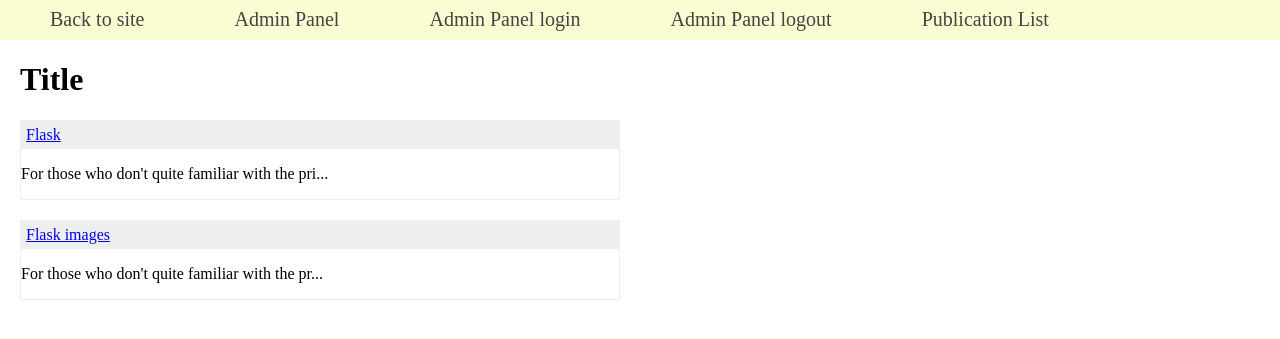
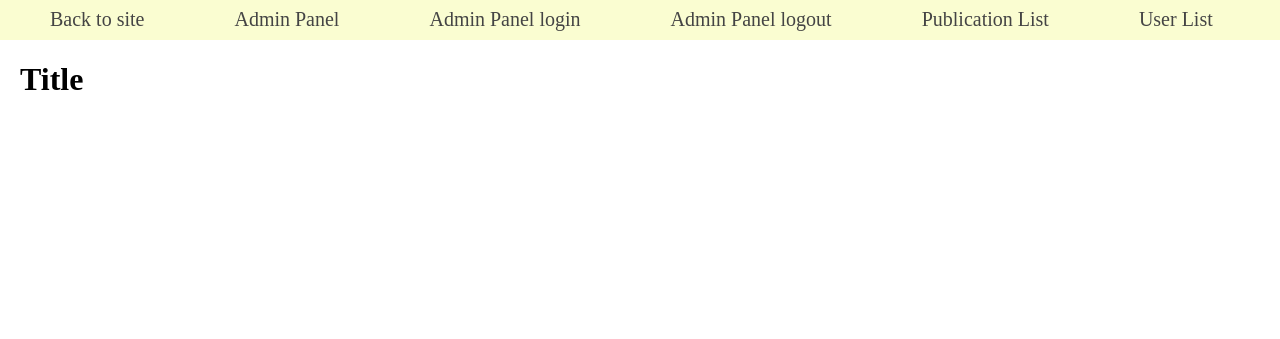
Before and after one commit to VladLapkovsky/flasksite, a Flask app: page /admin/list-pub in a window 1280 px wide. Shown: the top 339 px of the page. Run offline with Flask 2, Linux system fonts and the light colour scheme; a user stored in the database is signed in; data comes from the database, SQL or seed files in the repository; both versions use the stored data as it was after the commit.

Commit message:
Add user list to the admin panel

```diff
--- a/admin/admin.py
+++ b/admin/admin.py
@@ -11,7 +11,8 @@
     {'url': '.index', 'title': 'Admin Panel'},
     {'url': '.login', 'title': 'Admin Panel login'},
     {'url': '.logout', 'title': 'Admin Panel logout'},
-    {'url': '.list_pub', 'title': 'Publication List'}
+    {'url': '.list_pub', 'title': 'Publication List'},
+    {'url': '.list_users', 'title': 'User List'}
 ]
 
 
@@ -84,7 +85,7 @@
     if not is_logged():
         return redirect(url_for('.login'))
 
-    list_of_pub = []
+    list_of_pubs = []
     sql_query = 'SELECT title, text, url FROM posts'
 
     if BLUEPRINT_DB is not None:
@@ -95,5 +96,25 @@
         except sqlite3.Error as e:
             flash(f'Error occurs while getting post list from db: {e}', 'error')
 
-    context = {'title': 'Publication List', 'menu': MENU, 'list_of_pub': list_of_pub}
-    return render_template('admin/listpub.html', **context)
+    context = {'title': 'Publication List', 'menu': MENU, 'list_of_pubs': list_of_pubs}
+    return render_template('admin/listpubs.html', **context)
+
+
+@admin.route('/list-users')
+def list_users():
+    if not is_logged():
+        return redirect(url_for('.login'))
+
+    list_of_users = []
+    sql_query = 'SELECT id, name, email FROM users'
+
+    if BLUEPRINT_DB is not None:
+        try:
+            cursor = BLUEPRINT_DB.cursor()
+            cursor.execute(sql_query)
+            list_of_users = cursor.fetchall()
+        except sqlite3.Error as e:
+            flash(f'Error occurs while getting post list from db: {e}', 'error')
+
+    context = {'title': 'User List', 'menu': MENU, 'list_of_users': list_of_users}
+    return render_template('admin/listusers.html', **context)
--- /dev/null
+++ b/admin/templates/admin/listpubs.html
@@ -0,0 +1,23 @@
+{% extends 'admin/base.html' %}
+
+{% block content %}
+{{ super() }}
+
+{% for category, msg in get_flashed_messages(with_categories=True) %}
+    <div class="flash {{ category }}">
+        {{ msg }}
+    </div>
+{% endfor %}
+
+<div class="content">
+    <h1>Title</h1>
+    <ul class="list-posts">
+        {% for pub in list_of_pubs %}
+            <li>
+                <p class="title"><a href="{{ url_for('show_post', post_url=pub.url) }}">{{ pub.title }}</a></p>
+                <p class="announce">{{ pub.text[:50] | striptags + '...' }}</p>
+            </li>
+        {% endfor %}
+    </ul>
+</div>
+{% endblock %}
--- a/admin/templates/admin/listpub.html
+++ b/admin/templates/admin/listusers.html
@@ -12,10 +12,10 @@
 <div class="content">
     <h1>Title</h1>
     <ul class="list-posts">
-        {% for pub in list_of_pub %}
+        {% for user in list_of_users %}
             <li>
-                <p class="title"><a href="{{ url_for('show_post', post_url=pub.url) }}">{{ pub.title }}</a></p>
-                <p class="announce">{{ pub.text[:50] | striptags + '...' }}</p>
+                <p class="title">{{ user.id }}: {{ user.name }}</p>
+                <p class="announce">{{ user.email }}</p>
             </li>
         {% endfor %}
     </ul>
--- a/templates/index.html
+++ b/templates/index.html
@@ -2,6 +2,9 @@
 
 {% block content %}
 {{ super() }}
+
+<p><a href="{{ url_for('admin.index') }}">Admin Panel</a></p>
+
 <hr>
 <!--<p>Visits: {{ visits }}</p>-->
 <h2>Posts List</h2>
```
Also changed, not shown: flsite.db.
